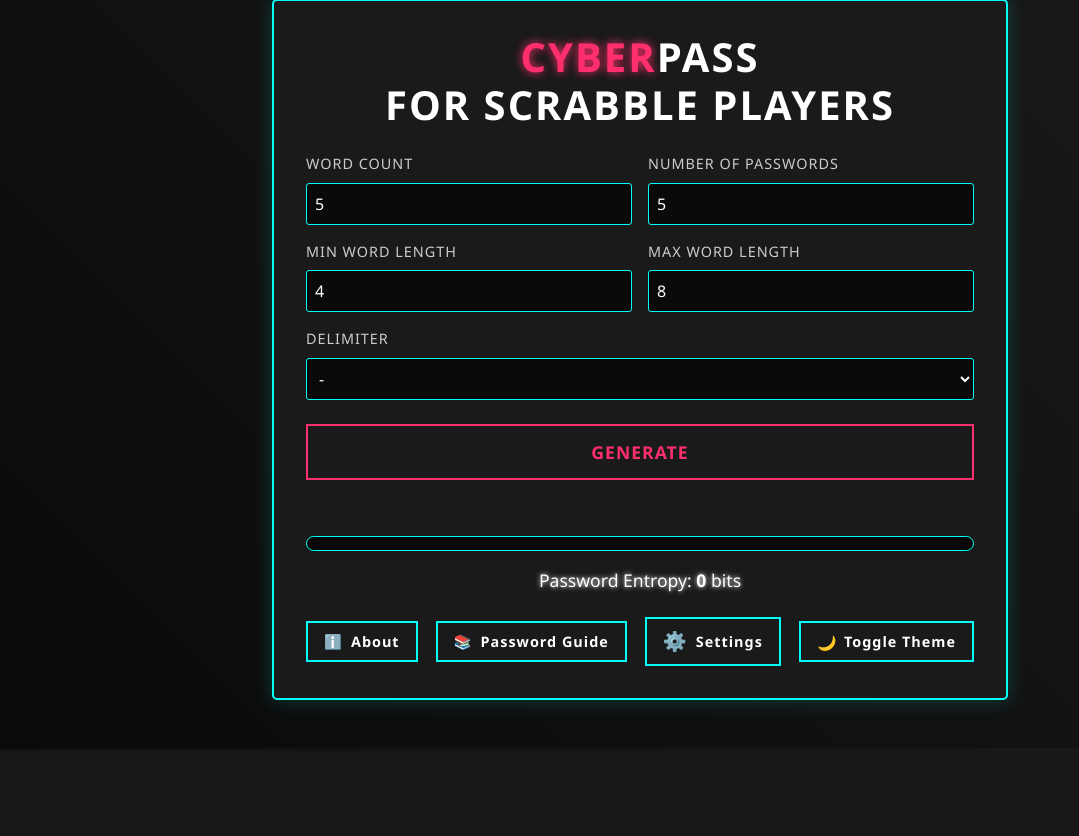
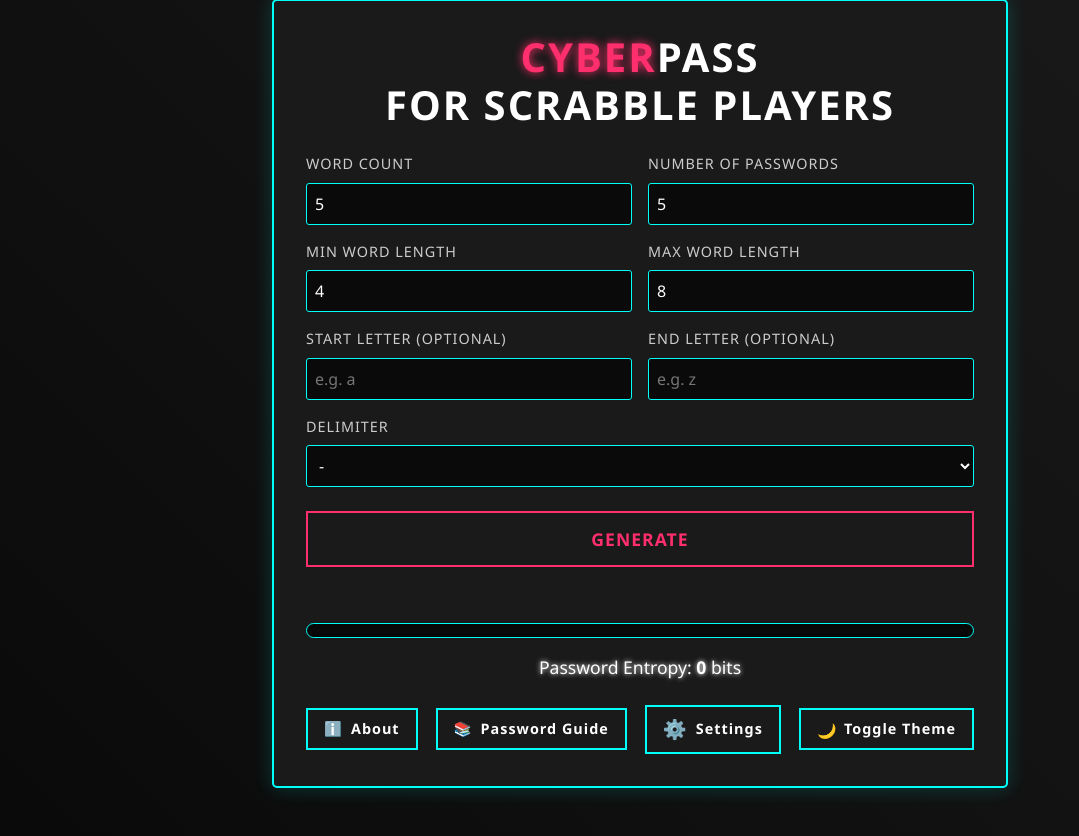
Before and after one commit to johnfkraus/cyber-pass-scrabble, a Flask app: template templates/index.html in a window 1280 px wide. Shown: the part 49-885 px from the top of the page, without its empty margins (0-1079 px from the left). Before the commit the page ends 797 px from the top, so only its background shows below. Run offline with Flask 3, Linux system fonts and the light colour scheme; the template is opened without the code that fills it, so the values that code supplies are empty; some libraries are stand-ins or nearby versions.

Commit message:
Agent query: Can you enter a start letter "a" and end letter "e" and verify if the generated passwords contain words that start with "a" and end with "e"?
Add optional start and end letter constraints to password generator.

Screenshot: https://storage.googleapis.com/screenshot-production-us-central1/e6c7ce1f-ce23-40b0-956c-1034d7dd3d73/91ecab7e-0644-4c0f-a661-1c4965059de6.jpg

```diff
--- a/static/js/password_generator.js
+++ b/static/js/password_generator.js
@@ -9,6 +9,8 @@ class PasswordGenerator {
         this.passwordCountInput = document.getElementById('passwordCount');
         this.minLengthInput = document.getElementById('minLength');
         this.maxLengthInput = document.getElementById('maxLength');
+        this.startLetterInput = document.getElementById('startLetter');
+        this.endLetterInput = document.getElementById('endLetter');
         this.delimiterInput = document.getElementById('delimiter');
         this.generateBtn = document.getElementById('generateBtn');
         this.passwordList = document.getElementById('passwordList');
@@ -25,11 +27,19 @@ class PasswordGenerator {
         });
     }
 
-    getRandomWord(minLength, maxLength) {
-        const filteredWords = SCRABBLE_WORDS.filter(word =>
+    getRandomWord(minLength, maxLength, startLetter, endLetter) {
+        // First filter by length
+        let filteredWords = SCRABBLE_WORDS.filter(word =>
             word.length >= minLength && word.length <= maxLength
         );
-        return filteredWords[Math.floor(Math.random() * filteredWords.length)];
+
+        // Then apply letter constraints using the word filter function
+        filteredWords = filterWordsByConstraints(filteredWords, startLetter, endLetter);
+
+        // Return random word from filtered list
+        return filteredWords.length > 0
+            ? filteredWords[Math.floor(Math.random() * filteredWords.length)]
+            : this.getRandomWord(minLength, maxLength); // Fallback if no words match constraints
     }
 
     calculateEntropy(password) {
@@ -135,8 +145,11 @@ class PasswordGenerator {
 
         for (let i = 0; i < passwordCount; i++) {
             const words = [];
+            const startLetter = validateLetterInput(this.startLetterInput.value);
+            const endLetter = validateLetterInput(this.endLetterInput.value);
+
             for (let j = 0; j < wordCount; j++) {
-                words.push(this.getRandomWord(minLength, maxLength));
+                words.push(this.getRandomWord(minLength, maxLength, startLetter, endLetter));
             }
 
             const password = words.join(delimiter);
--- /dev/null
+++ b/static/js/word_filter.js
@@ -0,0 +1,15 @@
+// Word filtering functions
+function filterWordsByConstraints(words, startLetter, endLetter) {
+    return words.filter(word => {
+        const matchesStart = !startLetter || word.toLowerCase().startsWith(startLetter.toLowerCase());
+        const matchesEnd = !endLetter || word.toLowerCase().endsWith(endLetter.toLowerCase());
+        return matchesStart && matchesEnd;
+    });
+}
+
+// Validate letter input
+function validateLetterInput(input) {
+    if (!input) return '';
+    const letter = input.trim().charAt(0);
+    return /^[a-zA-Z]$/.test(letter) ? letter : '';
+}
--- a/templates/index.html
+++ b/templates/index.html
@@ -35,6 +35,14 @@
                             <div class="col-md-6">
                                 <label class="cyber-label">Max Word Length</label>
                                 <input type="number" id="maxLength" class="cyber-input" min="3" max="15" value="8">
+                            </div>
+                            <div class="col-md-6">
+                                <label class="cyber-label">Start Letter (optional)</label>
+                                <input type="text" id="startLetter" class="cyber-input" maxlength="1" pattern="[a-zA-Z]" placeholder="e.g. a">
+                            </div>
+                            <div class="col-md-6">
+                                <label class="cyber-label">End Letter (optional)</label>
+                                <input type="text" id="endLetter" class="cyber-input" maxlength="1" pattern="[a-zA-Z]" placeholder="e.g. z">
                             </div>
                             <div class="col-md-12">
                                 <label class="cyber-label">Delimiter</label>
@@ -198,6 +206,7 @@
     <script src="{{ url_for('static', filename='data/scrabble_words.js') }}"></script>
     <script src="{{ url_for('static', filename='js/sound_effects.js') }}"></script>
     <script src="{{ url_for('static', filename='js/animations.js') }}"></script>
+    <script src="{{ url_for('static', filename='js/word_filter.js') }}"></script>
     <script src="{{ url_for('static', filename='js/password_generator.js') }}"></script>
 </body>
 </html>
```
